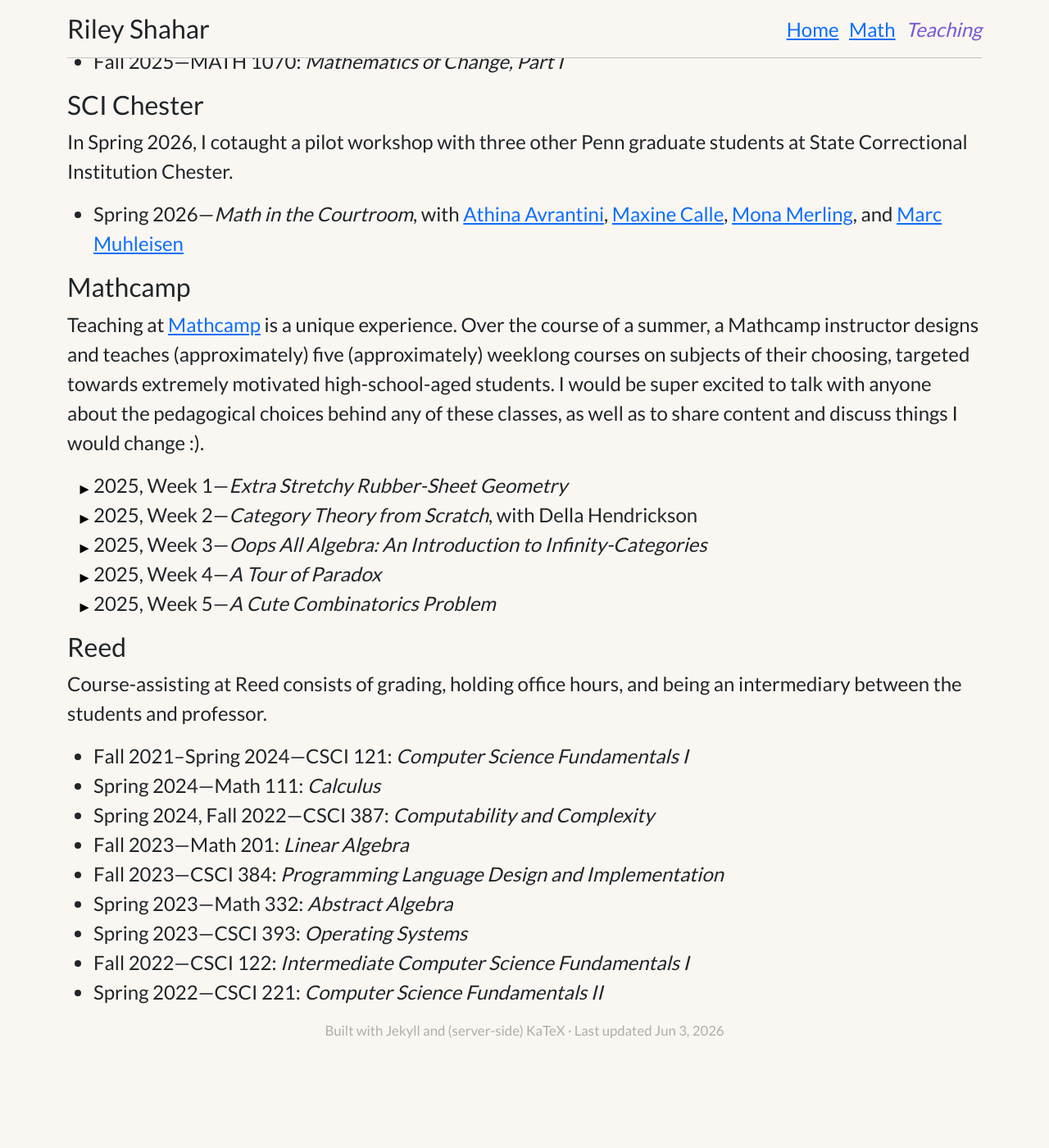
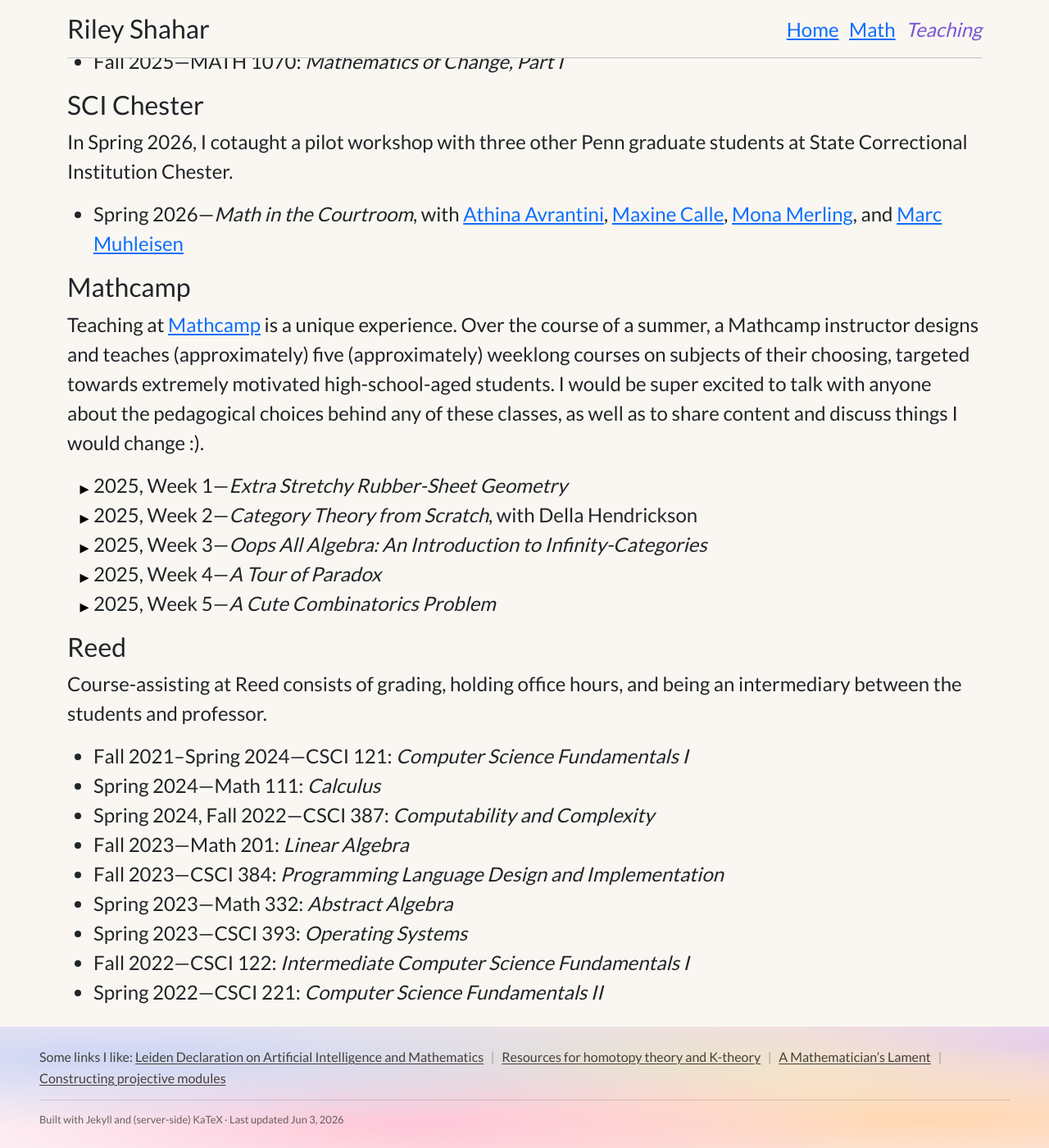
Before and after one commit to rileyshahar/website, a Jekyll site: the page built from teaching.md, in a window 1280 px wide and 1400 px high, scrolled down 328 px. Shown: the whole window at 82% size. Built offline with Jekyll 4.4.1, drawn with Linux system fonts in a browser that asks for light colours; before the commit the page ends 1617 px from its top, so only the background shows below that.

Commit message:
add footer with links

```diff
--- /dev/null
+++ b/_data/links.yaml
@@ -0,0 +1,9 @@
+# Links shown in the sticky banner at the bottom of every page.
+- name: Leiden Declaration on Artificial Intelligence and Mathematics
+  url: https://leidendeclaration.ai/
+- name: Resources for homotopy theory and K-theory
+  url: https://www.homotopytheory.info/
+- name: A Mathematician's Lament
+  url: https://worrydream.com/refs/Lockhart_2002_-_A_Mathematician%27s_Lament.pdf
+- name: Constructing projective modules
+  url: https://arxiv.org/abs/2412.05250
--- a/_layouts/base.html
+++ b/_layouts/base.html
@@ -99,9 +99,20 @@
       </div>
     </main>
 
-    <footer>
-      <div class="row">
-        <div class="col-md-12 text-center">
+    <footer
+      class="site-footer"
+      data-palette="{{ page.footer_palette | default: 'meadow' }}"
+    >
+      <div class="links">
+        Some links I like:
+        {% for link in site.data.links -%}
+          {%- unless forloop.first %} <span class="sep">|</span> {% endunless -%}
+          {%- capture name -%}{{ link.name | markdownify }}{%- endcapture -%}
+          {%- assign name = name | replace: "<p>", "" | replace: "</p>", "" | strip -%}
+          <a href="{{ link.url }}">{{ name }}</a>
+        {%- endfor %}
+      </div>
+      <div class="colophon">
         Built with <a href="https://jekyllrb.com/">Jekyll</a> and
         (server-side) <a href="https://katex.org/">KaTeX</a> &middot; {%
         unless site.repo == null %}
@@ -110,7 +121,6 @@
         >
         {%endunless%}
       </div>
-      </div>
     </footer>
   </body>
 </html>
--- a/_sass/main.scss
+++ b/_sass/main.scss
@@ -2,7 +2,6 @@
 
 $accent: #7957d5;
 $background-color: #faf7f2;
-$footer-text-color: #666666;
 
 html {
   height: 100%;
@@ -43,20 +42,82 @@ main {
   padding-top: 1rem;
 }
 
-footer {
+.site-footer {
   width: 100%;
-  color: $footer-text-color;
-  opacity: 0.5;
-  font-size: 70%;
+  margin-top: 1.5rem;
+  padding: 1.5rem clamp(1rem, 4vw, 3rem);
+  font-size: 1rem;
+  line-height: 1.6;
 
-  .row {
-    padding-bottom: 20px;
+  // the default
+  &[data-palette="meadow"] {
+    --footer-ink: #44403a;
+    --footer-rule: rgba(0, 0, 0, 0.18);
+    background-color: #f4eecb;
+    background-image:
+      radial-gradient(at 12% 25%, #a6e6c8 0px, transparent 55%),
+      radial-gradient(at 40% 80%, #b6ead2 0px, transparent 50%),
+      radial-gradient(at 62% 30%, #f7f2d8 0px, transparent 55%),
+      radial-gradient(at 88% 75%, #f4a78c 0px, transparent 55%),
+      radial-gradient(at 100% 15%, #f8c3b1 0px, transparent 50%);
   }
 
-  a {
-    // @include transition(0.5s ease);
-    text-decoration: none;
-    color: inherit;
+  &[data-palette="cotton-candy"] {
+    --footer-ink: #44403a;
+    --footer-rule: rgba(0, 0, 0, 0.18);
+    background-color: #fdeef2;
+    background-image:
+      radial-gradient(at 12% 25%, #cdd6f4 0px, transparent 55%),
+      radial-gradient(at 40% 80%, #ffc6d9 0px, transparent 50%),
+      radial-gradient(at 62% 30%, #f6e7c1 0px, transparent 55%),
+      radial-gradient(at 88% 75%, #ffd6b0 0px, transparent 55%),
+      radial-gradient(at 100% 15%, #e3c9f0 0px, transparent 50%);
+  }
+
+  &[data-palette="aurora"] {
+    --footer-ink: #faf7f2;
+    --footer-rule: rgba(255, 255, 255, 0.22);
+    background-color: #0c1322;
+    background-image:
+      radial-gradient(at 12% 25%, #243a5e 0px, transparent 55%),
+      radial-gradient(at 40% 80%, #2a9d8f 0px, transparent 50%),
+      radial-gradient(at 62% 30%, #56c596 0px, transparent 55%),
+      radial-gradient(at 88% 75%, #6d4f9c 0px, transparent 55%),
+      radial-gradient(at 100% 15%, #1b8f86 0px, transparent 50%);
+  }
+  // ──────────────────────────────────────────────────────────────────────────
+
+  color: var(--footer-ink);
+
+  .links {
+    .sep {
+      opacity: 0.4;
+      margin: 0 0.35rem;
+    }
+
+    a {
+      color: var(--footer-ink);
+      text-decoration: underline;
+      text-underline-offset: 0.15em;
+      text-decoration-thickness: 1px;
+
+      &:hover {
+        opacity: 0.7;
+      }
+    }
+  }
+
+  .colophon {
+    margin-top: 0.85rem;
+    padding-top: 0.85rem;
+    border-top: 1px solid var(--footer-rule);
+    font-size: 0.8rem;
+    opacity: 0.8;
+
+    a {
+      text-decoration: none;
+      color: inherit;
+    }
   }
 }
 
```
Also changed, not shown: math.md (+1 -0 lines), teaching.md (+1 -0 lines). Lines whose indentation alone changed are shown as unchanged.
